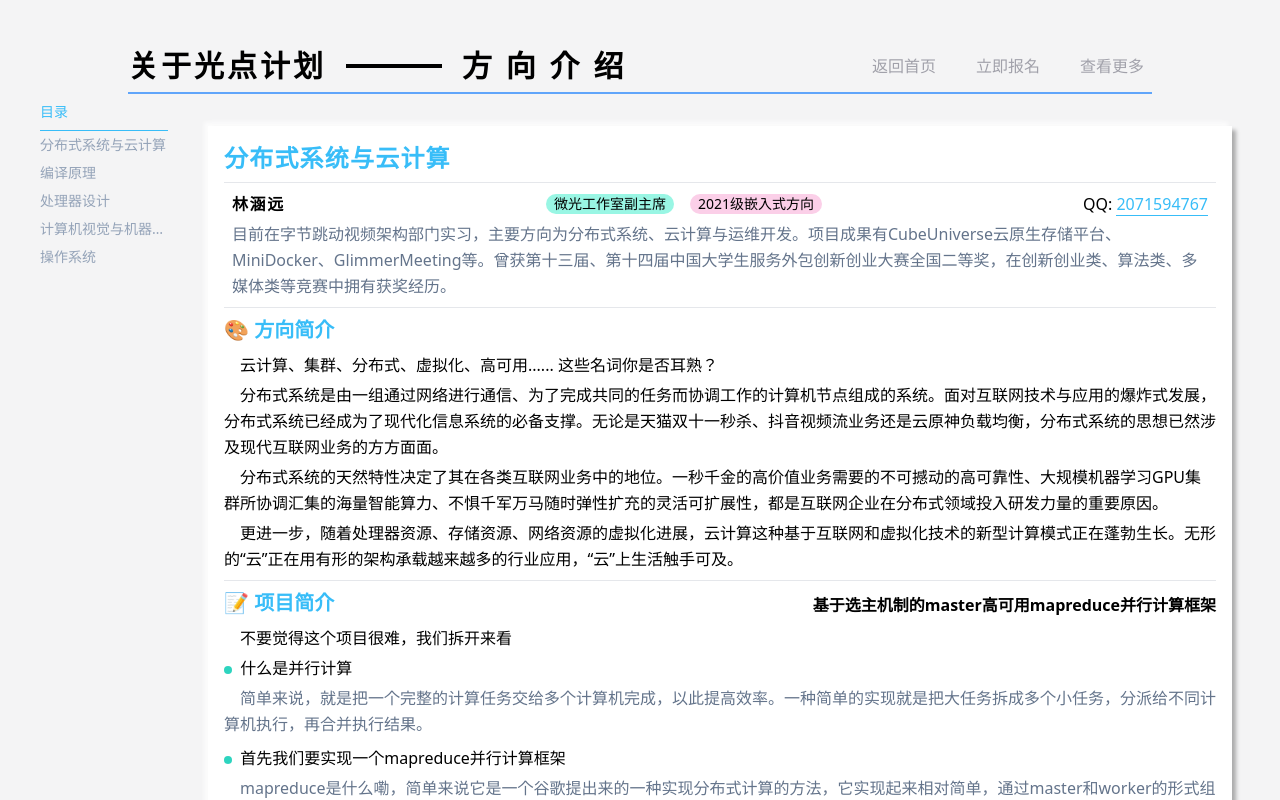
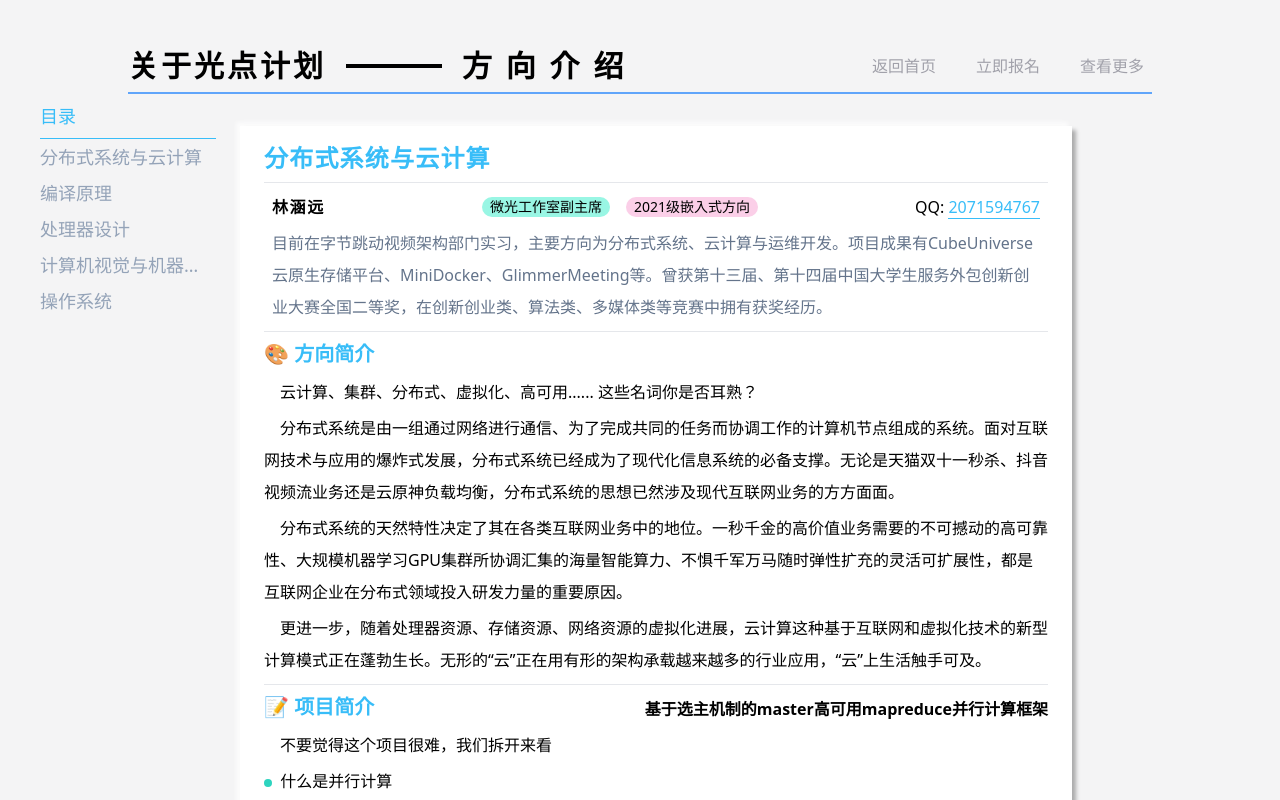
Before and after one commit to ZbWeR/LuminousEndeavors, a Vue app: page /about in a window 1280 px wide. Shown: the top 800 px of the page. Built offline with nearby package versions, Linux system fonts and the light colour scheme.

Commit message:
✨ feat: PC端分辨率适配调整

```diff
--- a/src/views/ProjectIntroduction.vue
+++ b/src/views/ProjectIntroduction.vue
@@ -3,7 +3,9 @@
     <!-- 标题栏 -->
     <HeadTopNav>方 向 介 绍</HeadTopNav>
     <!-- 导航栏 -->
-    <div class="fixed w-32 text-sm lg:left-10 text-slate-400">
+    <div
+      class="fixed w-32 text-sm xl:w-44 2xl:w-52 2xl:left-20 left-10 text-slate-400 lg:text-lg"
+    >
       <p class="py-2 border-b text-sky-400 border-sky-400">目录</p>
       <ul>
         <li
@@ -17,7 +19,7 @@
     </div>
     <!-- 方向介绍正文 -->
     <div
-      class="leading-relaxed w-4/5 p-4 mt-8 transition-all duration-300 bg-white hover:scale-[0.98] lg:ml-52 myShadow ml-36"
+      class="leading-loose xl:w-[65%] w-3/5 p-4 px-6 mt-8 transition-all duration-300 bg-white hover:scale-[0.98] xl:mr-52 myShadow mx-auto"
       v-for="(item, index) in projectInfo"
       :key="index"
       :id="`${item.name}`"
```
